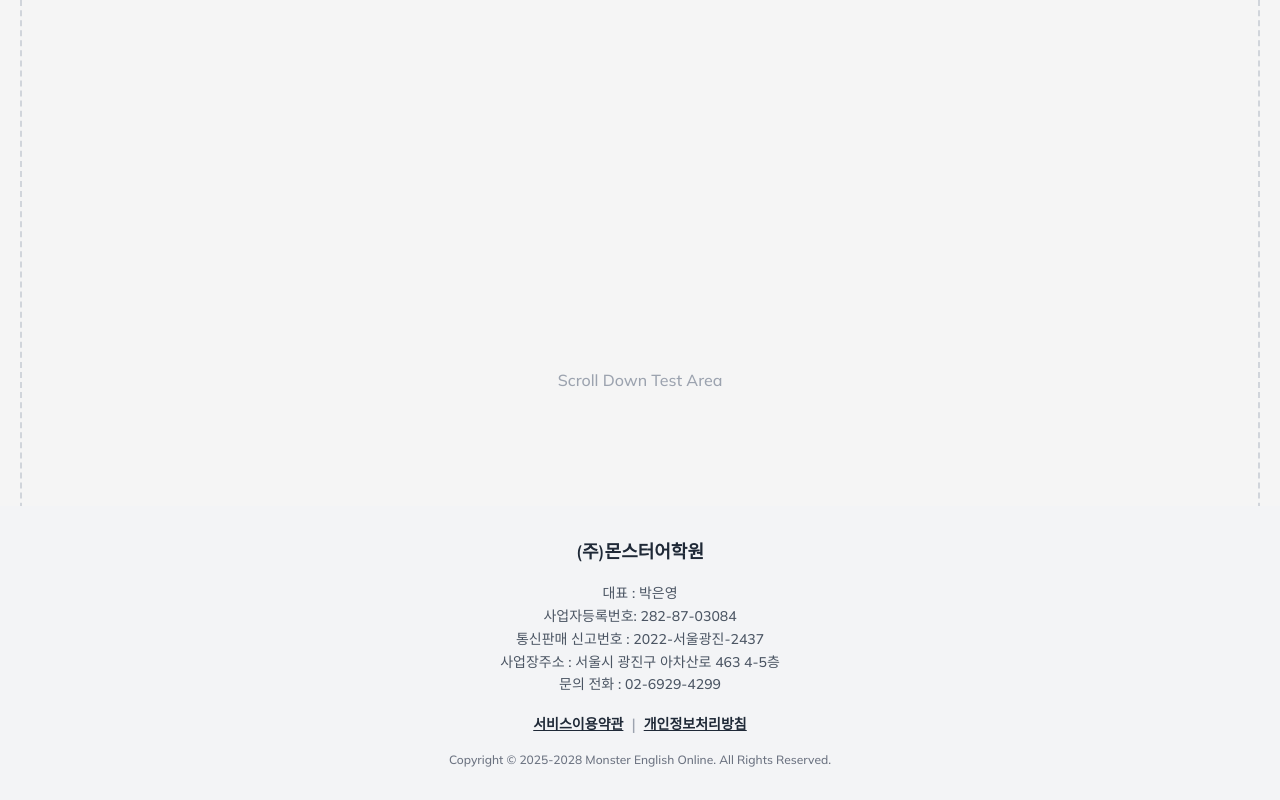
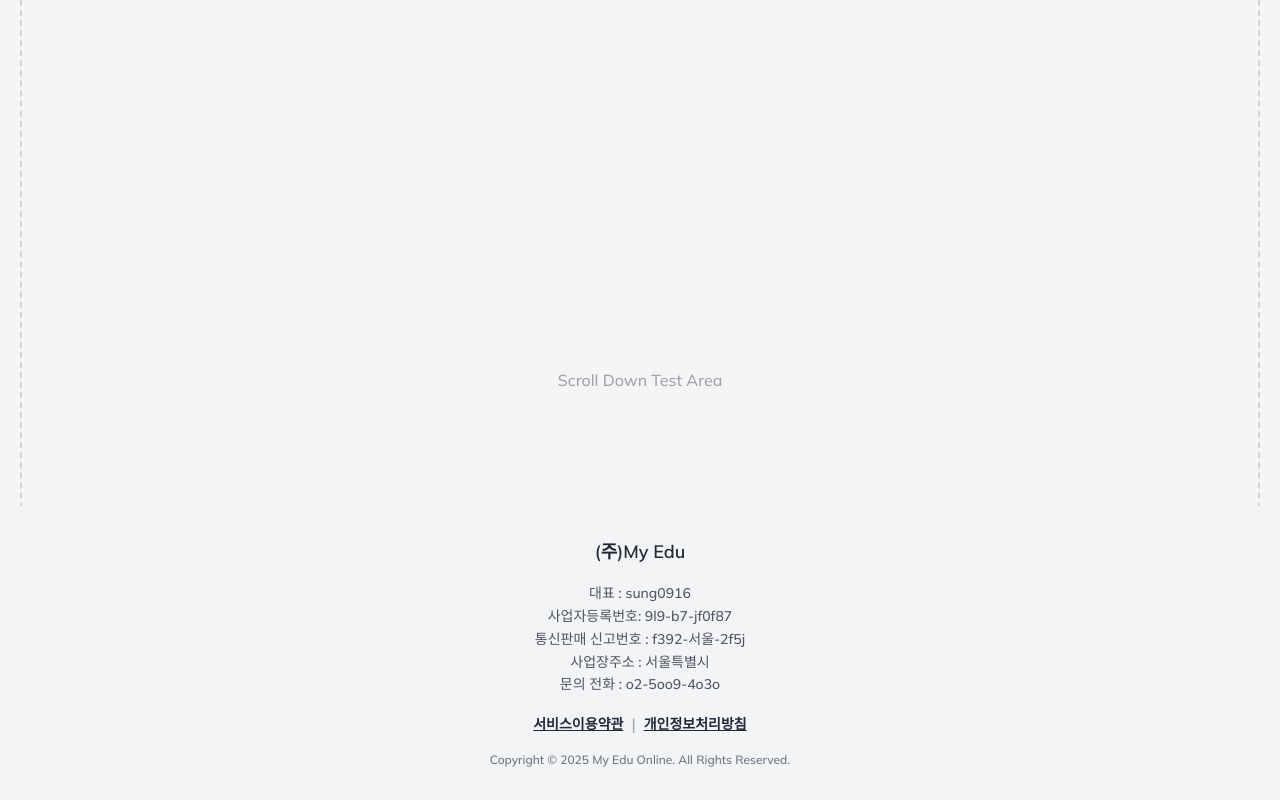
Before and after one commit to sung0916/my_english_edu, a React (Vite) app in the folder english-app/: page / in a window 1280 px wide. Shown: the part 492-1292 px from the top of the page. Built offline with nearby package versions, Linux system fonts and the light colour scheme; no server answers; a small style sheet from the web is missing.

Commit message:
Update Footer.tsx

```diff
--- a/english-app/src/components/common/Footer.tsx
+++ b/english-app/src/components/common/Footer.tsx
@@ -4,28 +4,28 @@ import { Link } from 'react-router-dom';
 const Footer = () => {
     return (
         <footer className="bg-gray-100 py-8 px-8 flex flex-col items-center text-center mt-auto w-full">
-            <h3 className="text-lg font-bold text-gray-800 mb-4">(주)몬스터어학원</h3>
+            <h3 className="text-lg font-bold text-gray-800 mb-4">(주)My Edu</h3>
 
             <div className="mb-4 text-sm text-gray-600 leading-relaxed">
-                <p>대표 : 박은영</p>
-                <p>사업자등록번호: 282-87-03084</p>
-                <p>통신판매 신고번호 : 2022-서울광진-2437</p>
-                <p>사업장주소 : 서울시 광진구 아차산로 463 4-5층</p>
-                <p>문의 전화 : 02-6929-4299</p>
+                <p>대표 : sung0916</p>
+                <p>사업자등록번호: 9l9-b7-jf0f87</p>
+                <p>통신판매 신고번호 : f392-서울-2f5j</p>
+                <p>사업장주소 : 서울특별시</p>
+                <p>문의 전화 : o2-5oo9-4o3o</p>
             </div>
 
             <div className="flex flex-row items-center space-x-2 mb-4">
-                <Link to="/policy/service" className="text-sm font-semibold text-gray-800 underline hover:text-blue-600">
+                <Link to="/policy/service_term" className="text-sm font-semibold text-gray-800 underline hover:text-blue-600">
                     서비스이용약관
                 </Link>
                 <span className="text-gray-400">|</span>
-                <Link to="/policy/privacy" className="text-sm font-semibold text-gray-800 underline hover:text-blue-600">
+                <Link to="/policy/privacy_term" className="text-sm font-semibold text-gray-800 underline hover:text-blue-600">
                     개인정보처리방침
                 </Link>
             </div>
 
             <p className="text-xs text-gray-500">
-                Copyright © 2025-2028 Monster English Online. All Rights Reserved.
+                Copyright © 2025 My Edu Online. All Rights Reserved.
             </p>
         </footer>
     );
```
